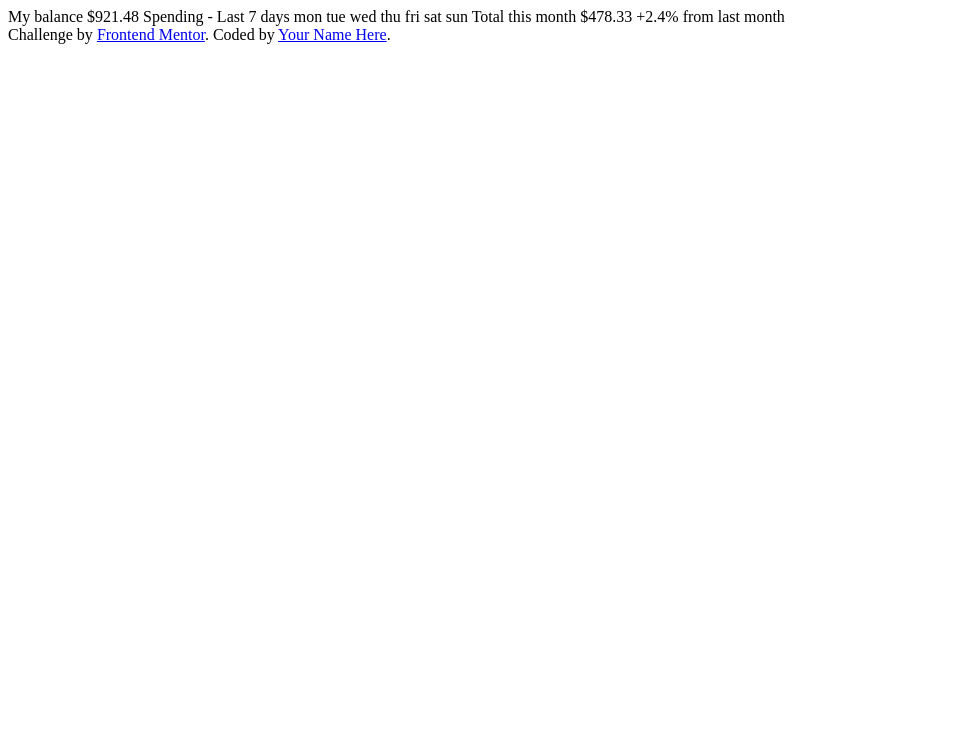
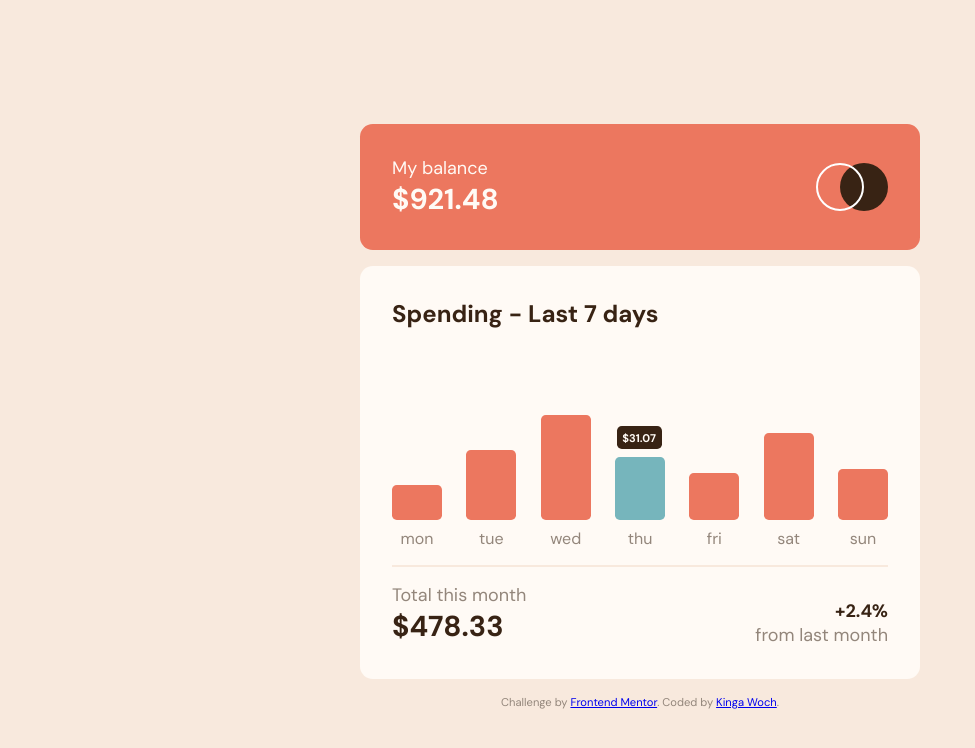
Before and after one commit to KingaWoch/Expenses-chart-component-FEM, a plain HTML site: page index.html in a window 1280 px wide. Shown: the whole page, without its empty margins (0-975 px from the left). Drawn offline with Linux system fonts and the light colour scheme.

Commit message:
complete project

```diff
--- a/index.html
+++ b/index.html
@@ -11,18 +11,55 @@
       sizes="32x32"
       href="./images/favicon-32x32.png"
     />
+    <link rel="stylesheet" href="style.css" />
+    <link rel="preconnect" href="https://fonts.googleapis.com" />
+    <link rel="preconnect" href="https://fonts.gstatic.com" crossorigin />
+    <link
+      href="https://fonts.googleapis.com/css2?family=DM+Sans:wght@400;700&display=swap"
+      rel="stylesheet"
+    />
 
     <title>Frontend Mentor | Expenses chart component</title>
   </head>
   <body>
-    My balance $921.48 Spending - Last 7 days mon tue wed thu fri sat sun Total
-    this month $478.33 +2.4% from last month
+    <div class="container">
+      <header>
+        <div class="flex">
+          <h2>My balance</h2>
+          <span class="balance">$921.48</span>
+        </div>
+        <img src="images/logo.svg" alt="logo" />
+      </header>
+      <main>
+        <section>
+          <h1>Spending - Last 7 days</h1>
+          <div class="chart">
+            <!-- <canvas id="bar-chart" width="300" height="300"></canvas> -->
+          </div>
 
-    <div class="attribution">
-      Challenge by
-      <a href="https://www.frontendmentor.io?ref=challenge" target="_blank"
-        >Frontend Mentor</a
-      >. Coded by <a href="#">Your Name Here</a>.
+          <div class="section-footer">
+            <div class="flex">
+              <h3>Total this month</h3>
+              <span class="total">$478.33</span>
+            </div>
+            <div class="flex right">
+              <span class="percent">+2.4%</span>
+              <p>from last month</p>
+            </div>
+          </div>
+        </section>
+      </main>
+      <footer class="attribution">
+        <p>
+          Challenge by
+          <a href="https://www.frontendmentor.io?ref=challenge" target="_blank"
+            >Frontend Mentor</a
+          >. Coded by
+          <a href="https://github.com/KingaWoch" target="_blank">Kinga Woch</a>.
+        </p>
+      </footer>
     </div>
+
+    <script src="script.js"></script>
   </body>
 </html>
--- /dev/null
+++ b/script.js
@@ -0,0 +1,35 @@
+const chart = document.querySelector(".chart");
+const date = new Date(Date.UTC(2012, 11, 20, 3, 0, 0));
+const options = { weekday: "short" };
+const dateStr = date.toLocaleDateString(undefined, options).toLowerCase();
+
+fetch("data.json")
+  .then((res) => res.json())
+  .then((data) => {
+    data.forEach((result) => {
+      chart.innerHTML += `
+        <div class="chart-item ${result.day == dateStr ? "active" : ""}" id="${
+        result.day
+      }" onClick="showAmount(${result.day})">
+            <div class="hover-display">$${result.amount}</div>
+            <div class="day ${result.day}"></div>
+            <div class="bar" style="height: ${
+              (result.amount / 100) * 200
+            }px"></div>
+            <p class="label">${result.day}</p>
+        </div>
+        `;
+    });
+  })
+  .catch((error) => console.log(error));
+
+function showAmount(day) {
+  const items = document.getElementsByClassName("chart-item");
+  for (let i = 0; i < items.length; i++) {
+    const item = items[i];
+    if (item.classList.contains("active")) {
+      item.classList.remove("active");
+    }
+    day.classList.add("active");
+  }
+}
--- /dev/null
+++ b/style.css
@@ -0,0 +1,212 @@
+:root {
+  --Soft-red: hsl(10, 79%, 65%);
+  --Cyan: hsl(186, 34%, 60%);
+
+  --Dark-brown: hsl(25, 47%, 15%);
+  --Medium-brown: hsl(28, 10%, 53%);
+  --Cream: hsl(27, 66%, 92%);
+  --Very-pale-orange: hsl(33, 100%, 98%);
+
+  --ff: "DM Sans", sans-serif;
+  --fs: 1.125rem;
+}
+
+/* RESET */
+
+* {
+  margin: 0;
+  padding: 0;
+  box-sizing: border-box;
+}
+
+img {
+  display: block;
+  max-width: 100%;
+}
+
+html,
+body {
+  height: 100%;
+}
+
+/* BODY */
+
+body {
+  background-color: var(--Cream);
+  font-family: var(--ff);
+  display: flex;
+  flex-direction: column;
+
+  gap: 1rem;
+}
+
+.container {
+  display: flex;
+  flex-direction: column;
+
+  gap: 1rem;
+  margin: 1rem;
+  margin-top: 3rem;
+}
+
+header {
+  background-color: var(--Soft-red);
+  color: var(--Very-pale-orange);
+  display: flex;
+  justify-content: space-between;
+  padding: 1.5rem;
+  border-radius: 0.8rem;
+}
+
+section {
+  background-color: var(--Very-pale-orange);
+  padding: 1.5rem;
+  border-radius: 0.8rem;
+}
+
+.flex {
+  display: flex;
+  flex-direction: column;
+}
+
+h1,
+.total,
+.percent {
+  color: var(--Dark-brown);
+  font-weight: 700;
+}
+
+h2 {
+  font-weight: 400;
+  font-size: var(--fs);
+}
+
+/* CHART */
+
+.chart {
+  display: flex;
+  justify-content: space-between;
+  align-items: flex-end;
+  width: 100%;
+  min-height: 220px;
+}
+
+.chart-item {
+  margin: 0;
+  width: 32px;
+  font-size: 12px;
+  display: flex;
+  flex-direction: column;
+  align-items: center;
+}
+
+.bar {
+  background-color: var(--Soft-red);
+  width: 100%;
+  cursor: pointer;
+  border-radius: 0.3rem;
+}
+
+.label {
+  font-size: 0.7rem;
+  margin-top: 0.5rem;
+}
+
+.hover-display {
+  color: var(--Very-pale-orange);
+  background-color: var(--Dark-brown);
+  width: 45px;
+  margin-bottom: 0.5rem;
+  border-radius: 0.3rem;
+  padding: 0.3rem;
+  font-size: 0.7rem;
+  font-weight: 700;
+  display: none;
+}
+
+.chart-item.active .hover-display {
+  display: flex;
+}
+.chart-item:hover .bar {
+  background-color: #f29e8d;
+}
+
+.chart-item.active .bar {
+  background-color: var(--Cyan);
+}
+
+.chart-item.active:hover .bar {
+  background-color: #87c6cd;
+}
+
+.chart-item:hover .hover-display {
+  display: flex;
+}
+
+/* FOOTER */
+
+.balance {
+  font-size: 1.8rem;
+  font-weight: 700;
+}
+
+h3,
+p {
+  color: var(--Medium-brown);
+  font-weight: 400;
+  font-size: var(--fs);
+}
+
+.section-footer {
+  display: flex;
+  justify-content: space-between;
+  border-top: 2px solid var(--Cream);
+  padding-top: 1rem;
+  margin-top: 1rem;
+}
+
+.total {
+  font-size: 1.8rem;
+}
+
+.right {
+  align-self: flex-end;
+  padding-top: 1rem;
+}
+
+.percent {
+  font-size: var(--fs);
+  align-self: flex-end;
+}
+
+.attribution p {
+  font-size: 0.7rem;
+  color: var(--Medium-brown);
+  text-align: center;
+}
+
+/* RESPONSIVE */
+
+@media (min-width: 37rem) {
+  body {
+    align-items: center;
+    justify-content: center;
+  }
+
+  .container {
+    width: 35rem;
+  }
+
+  header,
+  section {
+    padding: 2rem;
+  }
+
+  .chart-item {
+    width: 50px;
+  }
+
+  .label {
+    font-size: 1rem;
+  }
+}
```
Also changed, not shown: screenshot-desktop-active.jpg (added), screenshot-mobile.jpg (added), 2 other files.
